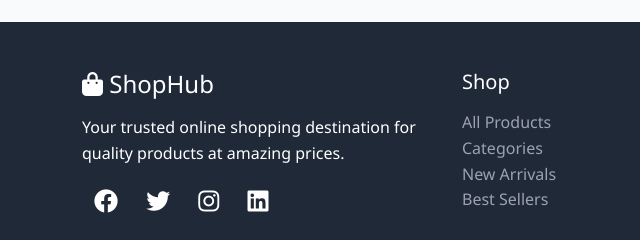
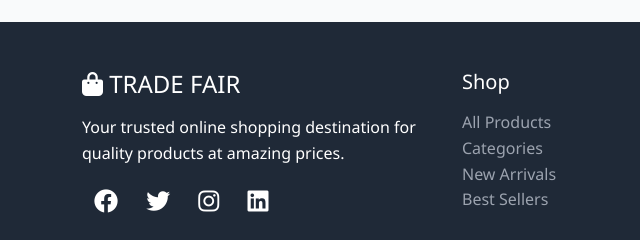
Before and after one commit to agyesam12/ecom-prototype, a plain HTML site: page index.html in a window 1280 px wide. Shown: the part 2695-2935 px from the top of the page, 0-640 px from the left. Drawn offline with nearby package versions, Linux system fonts and the light colour scheme.

Commit message:
updated the index template file

```diff
--- a/index.html
+++ b/index.html
@@ -3,7 +3,7 @@
 <head>
     <meta charset="UTF-8">
     <meta name="viewport" content="width=device-width, initial-scale=1.0">
-    <title>ShopHub - Your Premium Online Store</title>
+    <title>TRADE FAIR - Your Premium Online Store</title>
     <link href="https://cdn.jsdelivr.net/npm/bootstrap@5.3.0/dist/css/bootstrap.min.css" rel="stylesheet">
     <link rel="stylesheet" href="https://cdnjs.cloudflare.com/ajax/libs/font-awesome/6.4.0/css/all.min.css">
     <style>
@@ -450,7 +450,7 @@
         <div class="container">
             <div class="row">
                 <div class="col-md-4 mb-4">
-                    <h4 class="mb-3"><i class="fas fa-shopping-bag"></i> ShopHub</h4>
+                    <h4 class="mb-3"><i class="fas fa-shopping-bag"></i> TRADE FAIR</h4>
                     <p>Your trusted online shopping destination for quality products at amazing prices.</p>
                     <div class="social-icons mt-3">
                         <a href="#"><i class="fab fa-facebook"></i></a>
```
